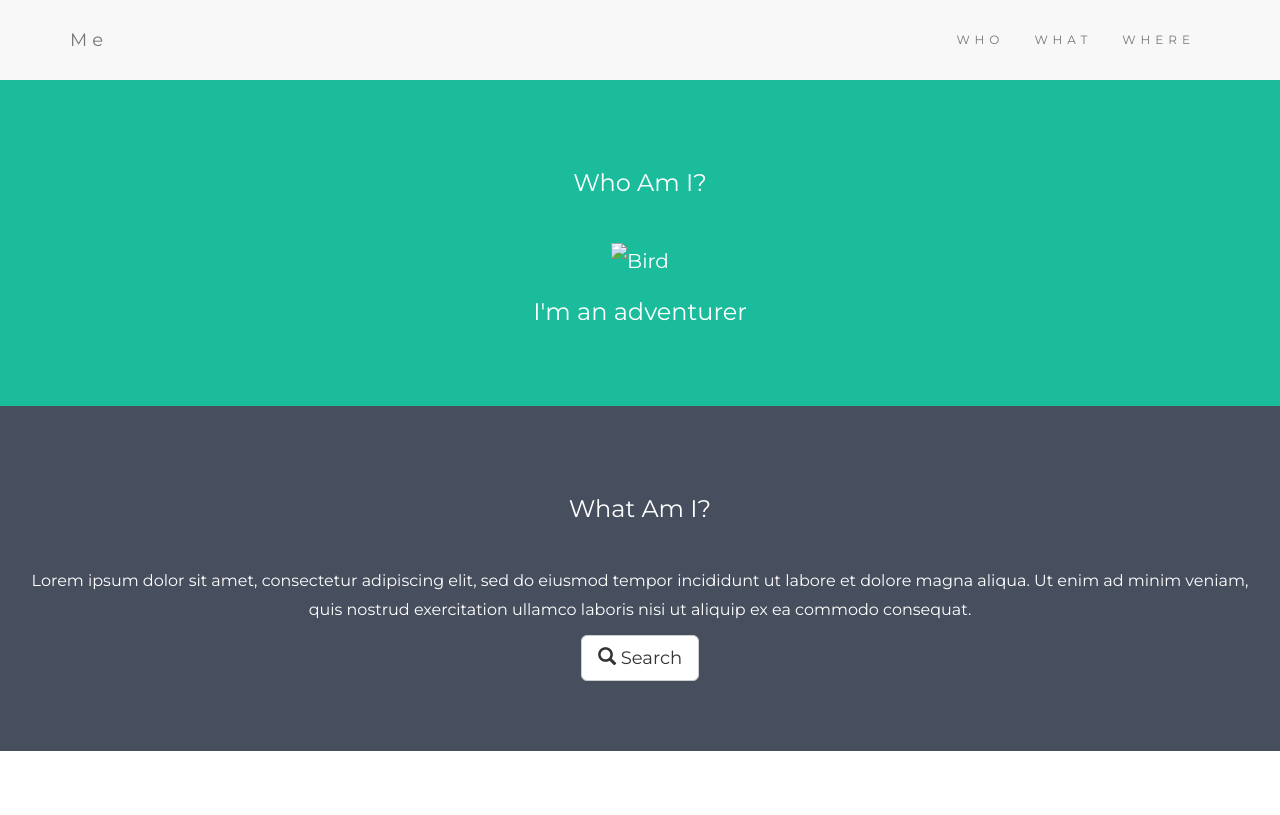
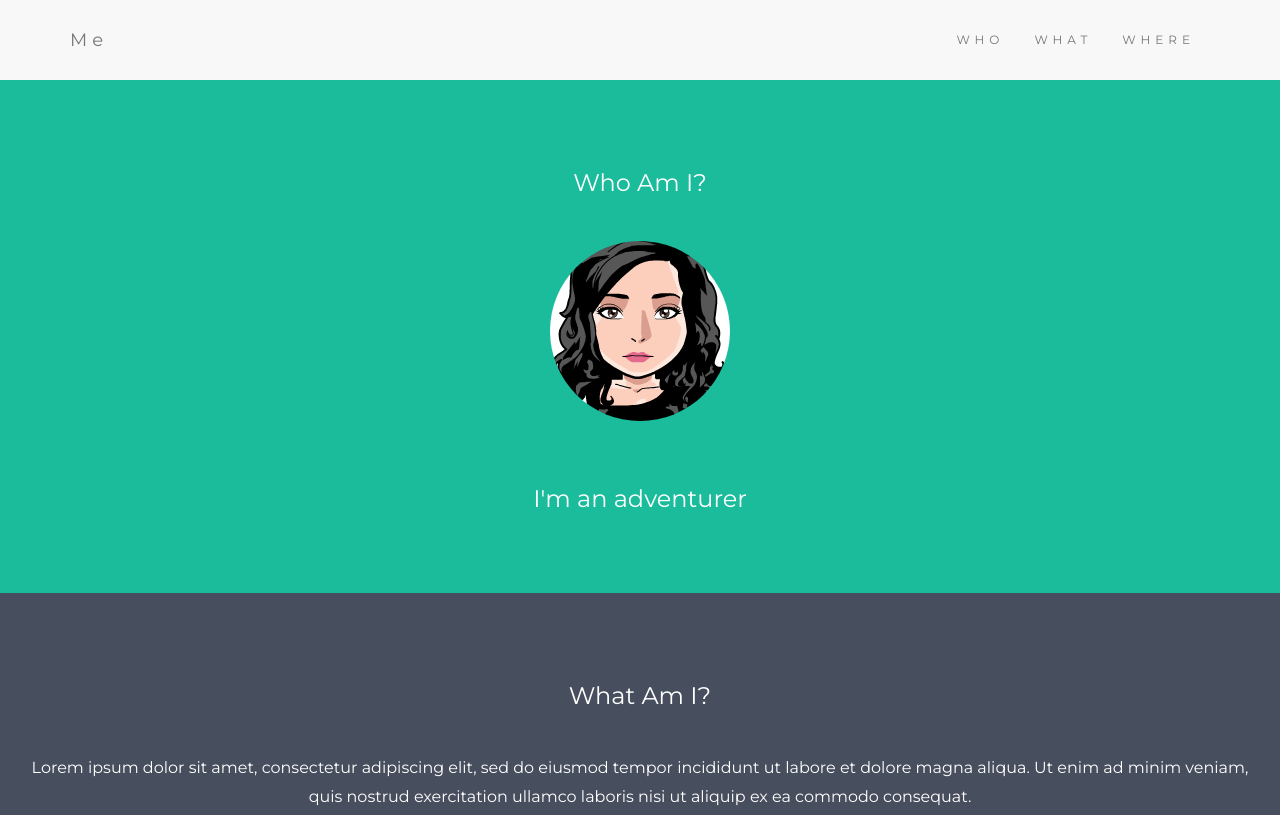
Before and after one commit to kailys6690/kailys6690.github.io, a plain HTML site: page index.html in a window 1280 px wide. Shown: the top 815 px of the page. Drawn offline with nearby package versions, Linux system fonts and the light colour scheme.

Commit message:
Successully added picture to webpage

```diff
--- a/index.html
+++ b/index.html
@@ -77,7 +77,7 @@
 <!-- First Container -->
 <div class="container-fluid bg-1 text-center">
   <h3 class="margin">Who Am I?</h3>
-  <img src="kailys.jpg" class="/kailys6690.github.io/kailys.png" style="display:inline" alt="Bird" width="180" height="180">
+  <img src="kailys.png" class="img-responsive img-circle margin" style="display:inline" alt="Bird" width="180" height="180">
   <h3>I'm an adventurer</h3>
 </div>
 
```
